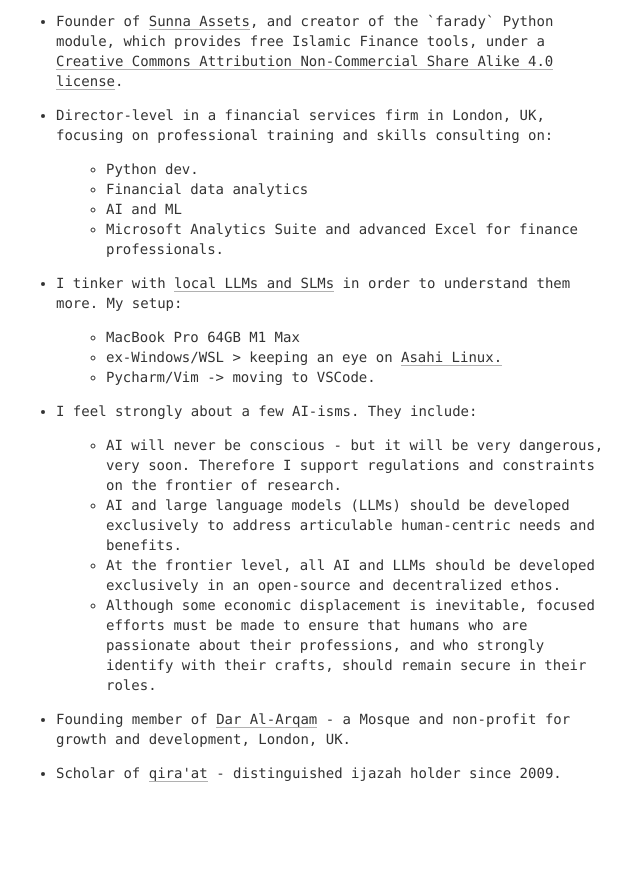
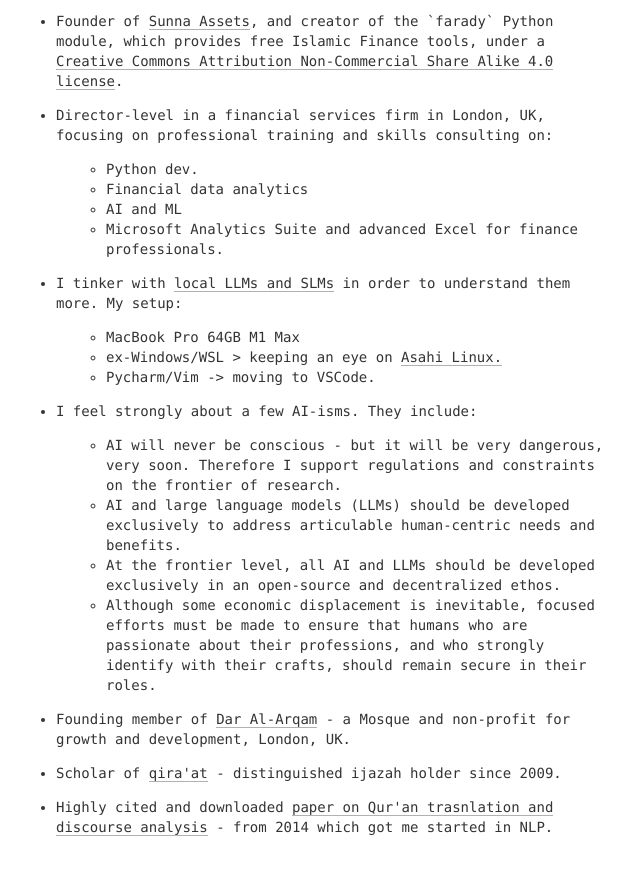
Before and after one commit to adamquant/adamquant.github.io, a plain HTML site: page index.html in a window 1280 px wide. Shown: the part 173-1048 px from the top of the page, without its empty margins (334-974 px from the left). Before the commit the page ends 1005 px from the top, so only its background shows below. Drawn offline with Linux system fonts and the light colour scheme.

Commit message:
Update index.html

```diff
--- a/index.html
+++ b/index.html
@@ -852,6 +852,11 @@
                     Scholar of <a href="https://en.wikipedia.org/wiki/Qira%27at">qira'at</a> - distinguished ijazah holder since 2009.
                 </p>
             </li>
+                        <li>
+                <p>
+                    Highly cited and downloaded <a href="https://www.academia.edu/9374563/Quran_Translation_and_Modern_Translation_Theory">paper on Qur'an trasnlation and discourse analysis</a> - from 2014 which got me started in NLP.
+                </p>
+            </li>
         </ul>
     </div>
 </div>
```
